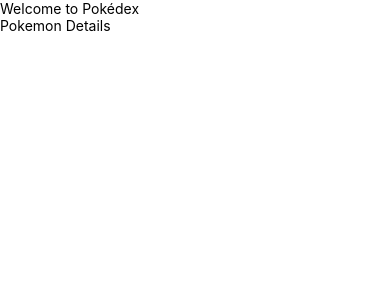
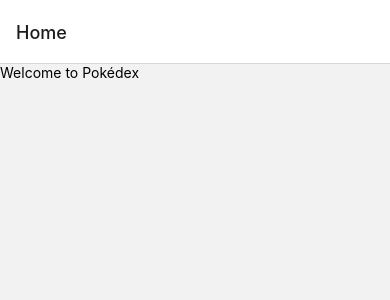
Before and after one commit to FahadShaikh00/pokedex, a React Native app: screen / in a window 390 px wide. Shown: the top 300 px of the page. Built offline with nearby package versions, Linux system fonts and the light colour scheme.

Commit message:
feat: add navigation
Added navigation between two screens Homepage and PokemonDetails

```diff
--- a/App.tsx
+++ b/App.tsx
@@ -1,13 +1,33 @@
-import { Text, View } from 'react-native';
-import Homepage from './components/Homepage';
-import PokemonDetails from './components/PokemonDetails';
+import { StyleSheet, Text, View } from "react-native";
+import { NavigationContainer } from "@react-navigation/native";
+import { createNativeStackNavigator } from "@react-navigation/native-stack";
+import Homepage from "./components/Homepage";
+import PokemonDetails from "./components/PokemonDetails";
 
-export default function App() {
+export type RootStackParamList = {
+  Home: undefined;
+  PokeDetails: any;
+};
 
+const Stack = createNativeStackNavigator<RootStackParamList>();
+
+const App = () => {
   return (
-    <View>
-      <Homepage />
-      <PokemonDetails />
-    </View>
+    <NavigationContainer>
+      <Stack.Navigator initialRouteName="Home">
+        <Stack.Screen name="Home" component={Homepage} />
+        <Stack.Screen name="PokeDetails" component={PokemonDetails} />
+      </Stack.Navigator>
+    </NavigationContainer>
   );
-}
+};
+
+const styles = StyleSheet.create({
+  container: {
+    // flex: 1,
+    // backgroundColor: "#fff",
+    // alignItems: "center",
+    // justifyContent: "center",
+  },
+});
+export default App;
```
